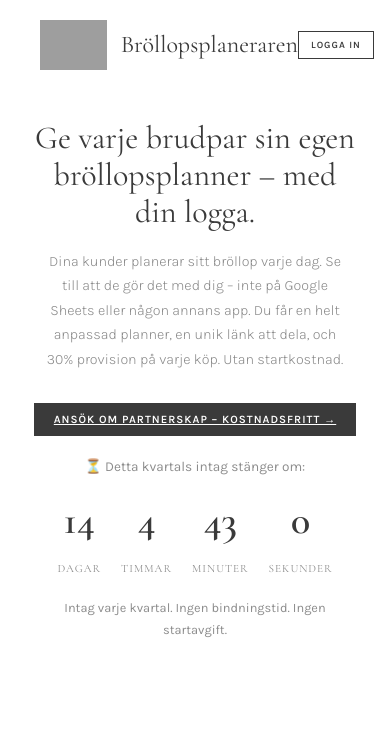
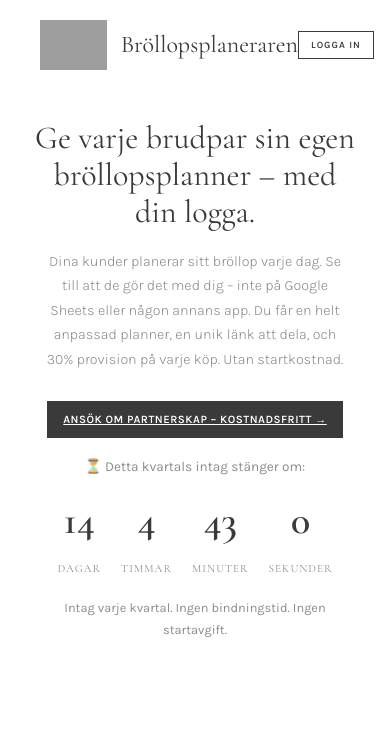
Before and after one commit to studiomonira-stack/Wedding-planner, a Django app: page / in a window 390 px wide. Shown: the top 756 px of the page. Run offline with Django 5.2, Linux system fonts and the light colour scheme; grey boxes are pictures that could not be loaded.

Commit message:
Update landing.html

```diff
--- a/accounts/templates/accounts/landing.html
+++ b/accounts/templates/accounts/landing.html
@@ -258,7 +258,16 @@ body {
     z-index: 1000;
     background: var(--cream) !important;
 }
-
+@media (max-width: 768px) {
+    .btn-primary {
+        white-space: normal !important;
+        padding: 12px 16px !important;
+        font-size: 0.7rem !important;
+        letter-spacing: 0.5px !important;
+        width: 90% !important;
+        max-width: 300px !important;
+    }
+}
     </style>
 </head>
 <body>
```
